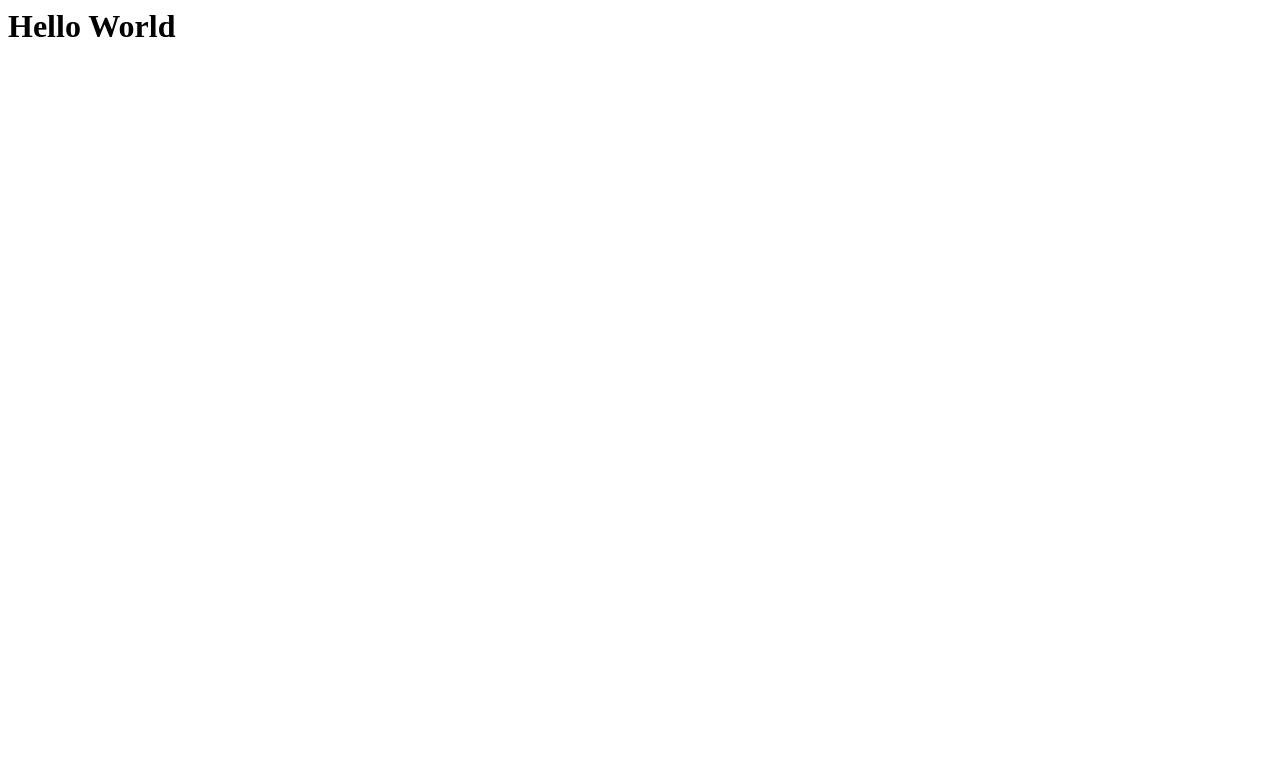
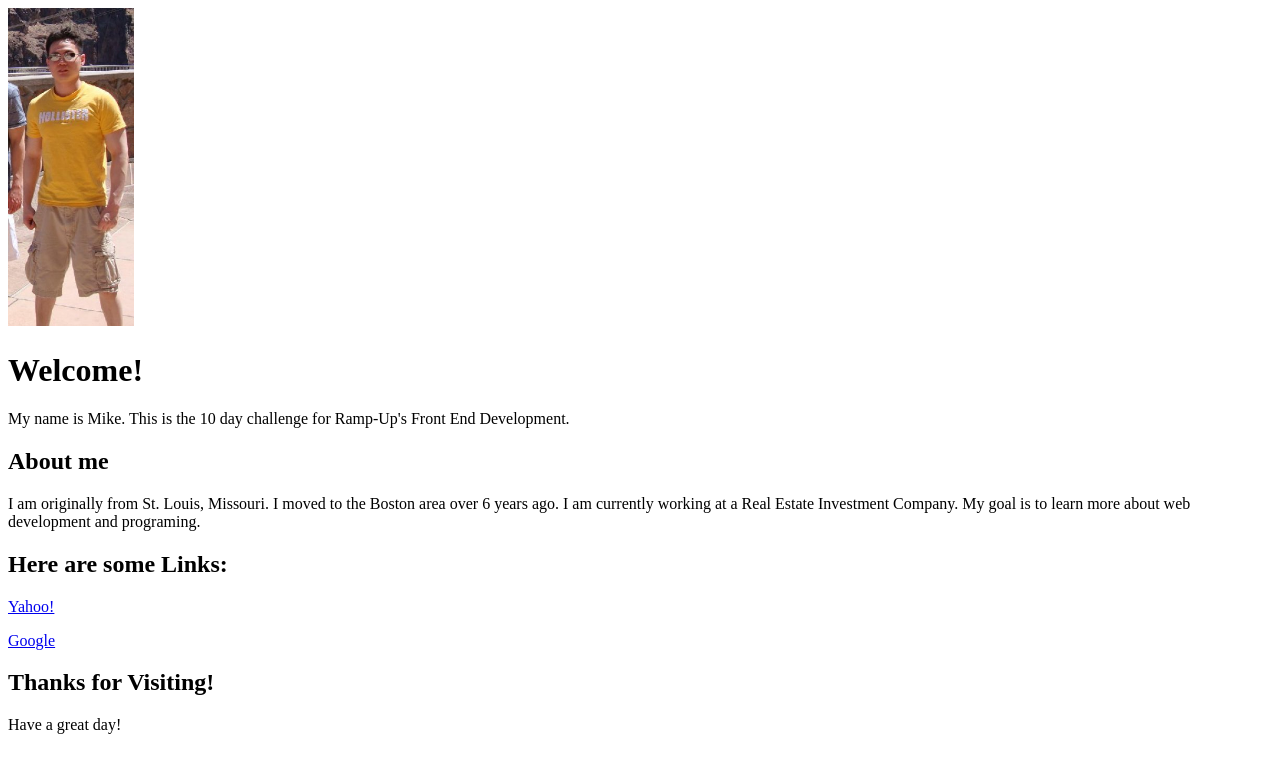
Before and after one commit to mikeko/mikeko.github.com, a plain HTML site: page index.html in a window 1280 px wide. Drawn offline with Linux system fonts and the light colour scheme.

Commit message:
initial commit

```diff
--- a/index.html
+++ b/index.html
@@ -1 +1,23 @@
-<h1>Hello World</h1>
+<!DOCTYPE html>
+<html>
+    <head>
+        <title>Mike's Page</title>
+    </head>
+    <body>
+    <img src="photo.jpg" width="10%" height="10%"/>
+
+        <h1> Welcome! </h1>
+        <p> My name is Mike. This is the 10 day challenge for Ramp-Up's Front End Development. </p>
+        <h2>About me </h2>
+        <p> I am originally from St. Louis, Missouri. I moved to the Boston area over 6 years ago. I am currently working at a Real Estate Investment Company. My goal is to learn more about web development and programing. </p>
+        <h2> Here are some Links:</h2>
+        <a href ="yahoo.com"><p>Yahoo!</p>
+        </a>
+        <a href ="google.com">Google</a>
+        <h2>Thanks for Visiting!</h2>
+        <p>Have a great day!</p>
+
+    </body>
+
+
+</html>
```
Also changed, not shown: photo.jpg (added).
